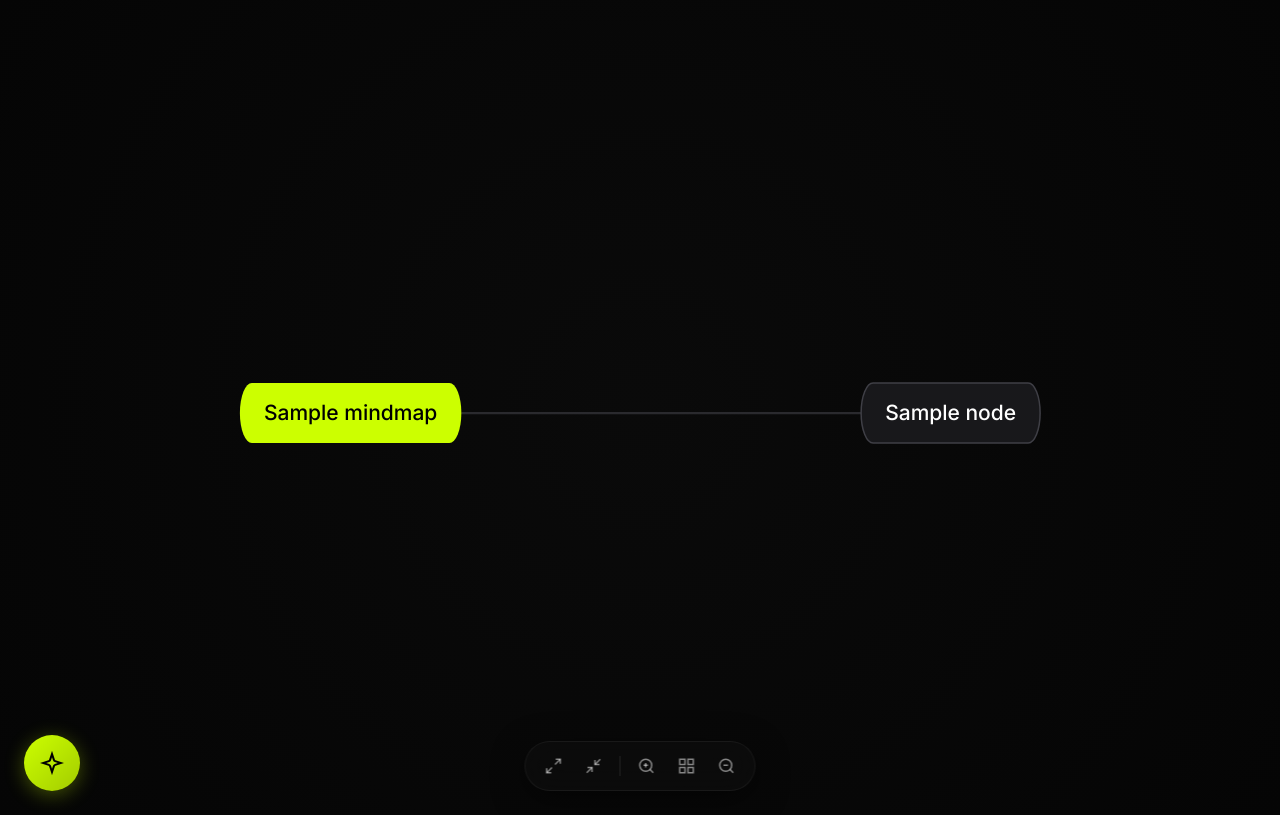
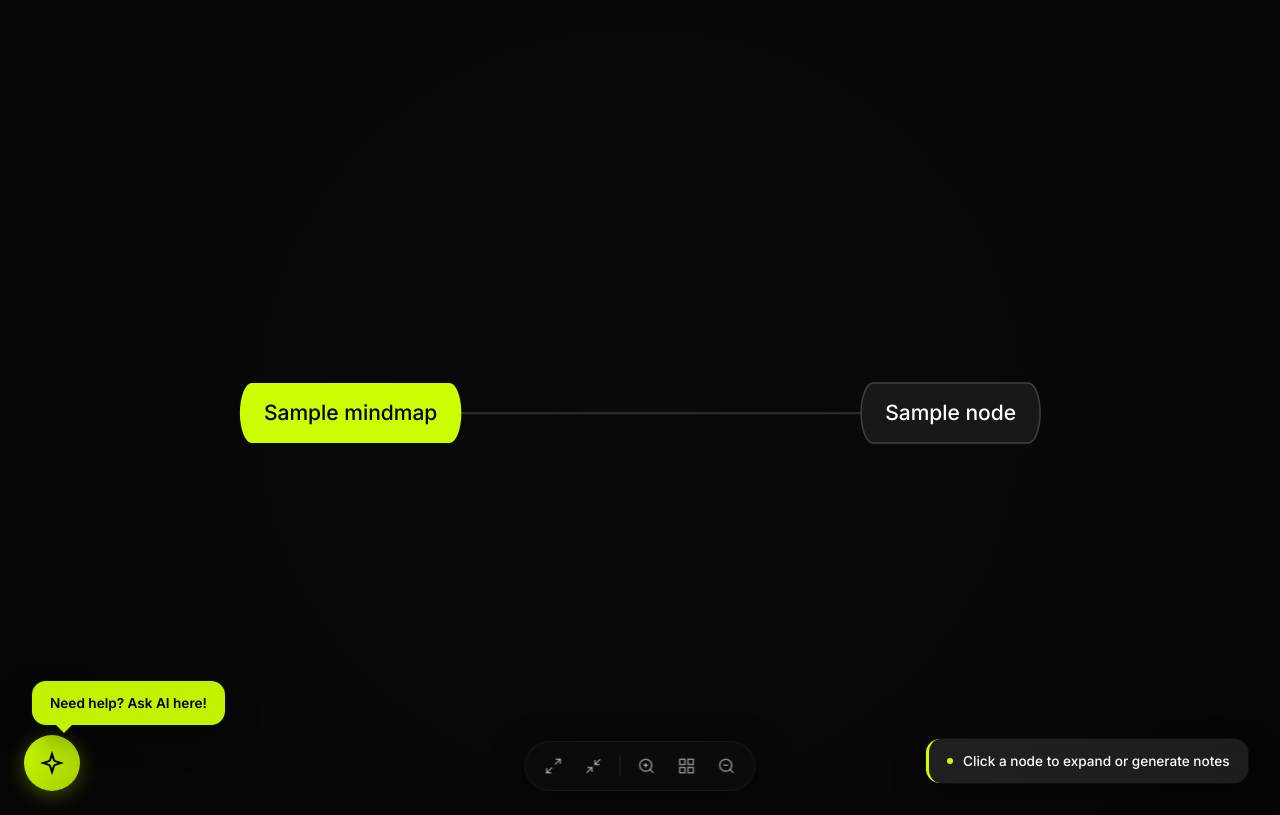
Before and after one commit to debmalya123-debug/Mind-Map, a Flask app: page /app/1 in a window 1280 px wide. Shown: the part 57-872 px from the top of the page. Run offline with Flask 3, Linux system fonts and the light colour scheme; a user stored in the database is signed in; tables that the repository leaves empty hold one stand-in row (values such as "Sample post").

Commit message:
Added Visual Guides for MindMap Usage; Updated Readme

```diff
--- a/app.py
+++ b/app.py
@@ -24,6 +24,10 @@ app.config['SECRET_KEY'] = os.getenv("SECRET_KEY", "fallback_secret")
 app.config['SQLALCHEMY_DATABASE_URI'] = os.getenv("DATABASE_URL")
 app.config['SQLALCHEMY_TRACK_MODIFICATIONS'] = False
 app.config['PERMANENT_SESSION_LIFETIME'] = timedelta(days=30)
+app.config['SQLALCHEMY_ENGINE_OPTIONS'] = {
+    "pool_pre_ping": True,
+    "pool_recycle": 300,
+}
 
 db = SQLAlchemy(app)
 oauth = OAuth(app)
@@ -90,7 +94,7 @@ class ChatMessage(db.Model):
 
 @login_manager.user_loader
 def load_user(user_id):
-    return User.query.get(user_id)
+    return db.session.get(User, user_id)
 
 with app.app_context():
     db.create_all()
--- a/static/css/landing.css
+++ b/static/css/landing.css
@@ -50,7 +50,7 @@ body {
     display: flex;
     justify-content: space-between;
     align-items: center;
-    padding: 1.5rem 4rem;
+    padding: 2rem 6rem;
     position: fixed;
     top: 0;
     left: 0;
--- a/static/css/style.css
+++ b/static/css/style.css
@@ -801,6 +801,103 @@ label {
     color: #52525b;
 }
 
+/* Onboarding Guides */
+.guide-hint {
+    position: fixed;
+    z-index: 1000;
+    background: rgba(255, 255, 255, 0.1);
+    backdrop-filter: blur(12px);
+    color: white;
+    padding: 12px 18px;
+    border-radius: 14px;
+    font-size: 0.85rem;
+    font-weight: 500;
+    pointer-events: none;
+    box-shadow: 0 12px 32px rgba(0, 0, 0, 0.4), 0 0 0 1px rgba(255, 255, 255, 0.05);
+    animation: guidePopUp 0.6s cubic-bezier(0.16, 1, 0.3, 1) forwards;
+    display: flex;
+    align-items: center;
+    gap: 10px;
+}
+
+.node-hint {
+    bottom: 32px;
+    right: 32px;
+    border-left: 3px solid var(--accent);
+}
+
+.ai-hint {
+    bottom: 90px;
+    left: 32px;
+    background: rgba(204, 255, 0, 0.95);
+    color: #000;
+    font-weight: 600;
+    border: none;
+}
+
+.ai-hint .guide-arrow {
+    border-top: 8px solid rgba(204, 255, 0, 0.95);
+}
+
+.guide-dot {
+    width: 6px;
+    height: 6px;
+    background: var(--accent);
+    border-radius: 50%;
+    animation: guidePulse 1.5s infinite;
+}
+
+.guide-arrow {
+    position: absolute;
+    bottom: -8px;
+    left: 24px;
+    width: 0;
+    height: 0;
+    border-left: 8px solid transparent;
+    border-right: 8px solid transparent;
+    border-top: 8px solid rgba(255, 255, 255, 0.1);
+}
+
+/* Confetti Effect */
+.confetti-container {
+    position: absolute;
+    top: 0; left: 0; width: 100%; height: 100%;
+    pointer-events: none;
+    overflow: hidden;
+}
+
+.confetti {
+    position: absolute;
+    width: 6px; height: 6px;
+    background: var(--accent);
+    opacity: 0;
+}
+
+@keyframes guidePopUp {
+    from { opacity: 0; transform: translateY(20px) scale(0.9); }
+    to { opacity: 1; transform: translateY(0) scale(1); }
+}
+
+@keyframes guideFadeOut {
+    from { opacity: 1; transform: translateY(0) scale(1); }
+    to { opacity: 0; transform: translateY(15px) scale(0.95); }
+}
+
+/* AI Hint specific exit - slide left */
+.ai-hint.guide-fade-out {
+    animation: aiFadeOut 0.8s cubic-bezier(0.16, 1, 0.3, 1) forwards !important;
+}
+
+@keyframes aiFadeOut {
+    from { opacity: 1; transform: translateX(0); }
+    to { opacity: 0; transform: translateX(-20px); }
+}
+
+@keyframes confettiExplosion {
+    0% { transform: translate(0, 0) scale(1); opacity: 1; }
+    100% { transform: translate(var(--tx), var(--ty)) scale(0); opacity: 0; }
+}
+
 .chat-input:disabled {
     opacity: 0.5;
 }
--- a/static/js/main.js
+++ b/static/js/main.js
@@ -296,7 +296,9 @@ document.addEventListener('DOMContentLoaded', () => {
 
     function renderNote(markdown) {
         noteContent.innerHTML = marked.parse(markdown);
-        if(window.MathJax) MathJax.typesetPromise([noteContent]);
+        if (window.MathJax && MathJax.typesetPromise) {
+            MathJax.typesetPromise([noteContent]).catch((err) => console.error('MathJax error:', err));
+        }
     }
 
     async function generateNote() {
@@ -486,12 +488,16 @@ document.addEventListener('DOMContentLoaded', () => {
         msg.className = `chat-msg ${role}`;
         if(role === 'ai') {
             msg.innerHTML = marked.parse(content);
-            if(window.MathJax) MathJax.typesetPromise([msg]);
         } else {
             msg.textContent = content;
         }
         chatMessages.appendChild(msg);
         chatMessages.scrollTop = chatMessages.scrollHeight;
+
+        // Typeset after appending to DOM
+        if (role === 'ai' && window.MathJax && MathJax.typesetPromise) {
+            MathJax.typesetPromise([msg]).catch((err) => console.error('MathJax error:', err));
+        }
     }
 
     // ==============================================
@@ -614,4 +620,53 @@ document.addEventListener('DOMContentLoaded', () => {
     if(fitBtn) fitBtn.onclick = () => fitToView(true);
 
     window.addEventListener('resize', () => fitToView(false));
+
+    // --- Onboarding Logic ---
+    const guides = document.getElementById('onboarding-guides');
+    const aiHint = document.querySelector('.ai-hint');
+    const nodeHint = document.querySelector('.node-hint');
+
+    if (guides) {
+        const spawnConfetti = (x, y) => {
+            for(let i=0; i<12; i++) {
+                const c = document.createElement('div');
+                c.className = 'confetti';
+                c.style.left = x + 'px';
+                c.style.top = y + 'px';
+                c.style.setProperty('--tx', (Math.random() - 0.5) * 120 + 'px');
+                c.style.setProperty('--ty', (Math.random() - 0.5) * 120 + 'px');
+                c.style.background = ['#ccff00', '#fff', '#333'][Math.floor(Math.random()*3)];
+                c.style.animation = `confettiExplosion ${0.6 + Math.random()}s ease-out forwards`;
+                document.body.appendChild(c);
+                setTimeout(() => c.remove(), 2000);
+            }
+        };
+
+        // Pop effect for node hint
+        setTimeout(() => {
+            if(nodeHint) {
+                const rect = nodeHint.getBoundingClientRect();
+                spawnConfetti(rect.left + rect.width/2, rect.top + rect.height/2);
+            }
+        }, 400);
+
+        // Auto-dismiss logic for all guides
+        const dismissAll = () => {
+            if(nodeHint) nodeHint.classList.add('guide-fade-out');
+            if(aiHint) aiHint.classList.add('guide-fade-out');
+            setTimeout(() => { if(guides) guides.remove(); }, 1000);
+        };
+
+        // AI hint specific click dismissal
+        if(chatToggle) {
+            chatToggle.addEventListener('click', () => {
+                if(aiHint && !aiHint.classList.contains('guide-fade-out')) {
+                    aiHint.classList.add('guide-fade-out');
+                }
+            }, { once: true });
+        }
+
+        // Global timeout to ensure everything fades out
+        setTimeout(dismissAll, 8000);
+    }
 });
--- a/templates/index.html
+++ b/templates/index.html
@@ -122,14 +122,39 @@
     <div id="note-controls" class="hidden"></div>
     <div id="query-res" class="hidden"></div>
 
+    <!-- Onboarding Guides -->
+    <div id="onboarding-guides">
+        <div class="guide-hint node-hint">
+            <div class="guide-dot"></div>
+            <span>Click a node to expand or generate notes</span>
+        </div>
+        <div class="guide-hint ai-hint">
+            <span>Need help? Ask AI here!</span>
+            <div class="guide-arrow"></div>
+        </div>
+    </div>
+
     <!-- Scripts -->
     <script src="https://cdn.jsdelivr.net/npm/marked/marked.min.js"></script>
     <script>
-        MathJax = {
-            tex: { inlineMath: [['$', '$'], ['\\(', '\\)']] }
+        window.MathJax = {
+            tex: {
+                inlineMath: [['$', '$'], ['\\(', '\\)']],
+                displayMath: [['$$', '$$'], ['\\[', '\\]']],
+                processEscapes: true,
+                processEnvironments: true
+            },
+            options: {
+                skipHtmlTags: ['script', 'noscript', 'style', 'textarea', 'pre']
+            },
+            startup: {
+                pageReady: () => {
+                    return MathJax.startup.defaultPageReady();
+                }
+            }
         };
     </script>
-    <script id="MathJax-script" async src="https://cdn.jsdelivr.net/npm/mathjax@3/es5/tex-chtml.js"></script>
+    <script id="MathJax-script" async src="https://cdn.jsdelivr.net/npm/mathjax@3/es5/tex-mml-chtml.js"></script>
     <script src="{{ url_for('static', filename='js/main.js') }}?v=12"></script>
 </body>
 </html>
```
Also changed, not shown: templates/landing.html (+3 -5 lines), README.md.
